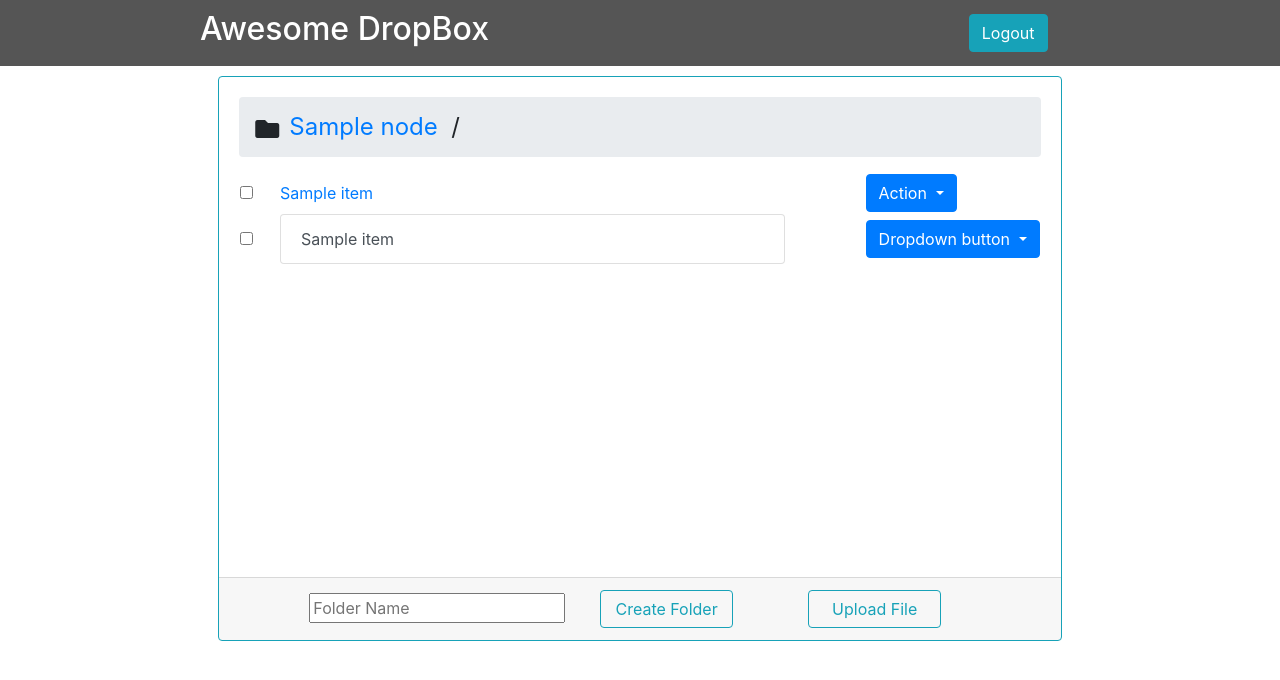
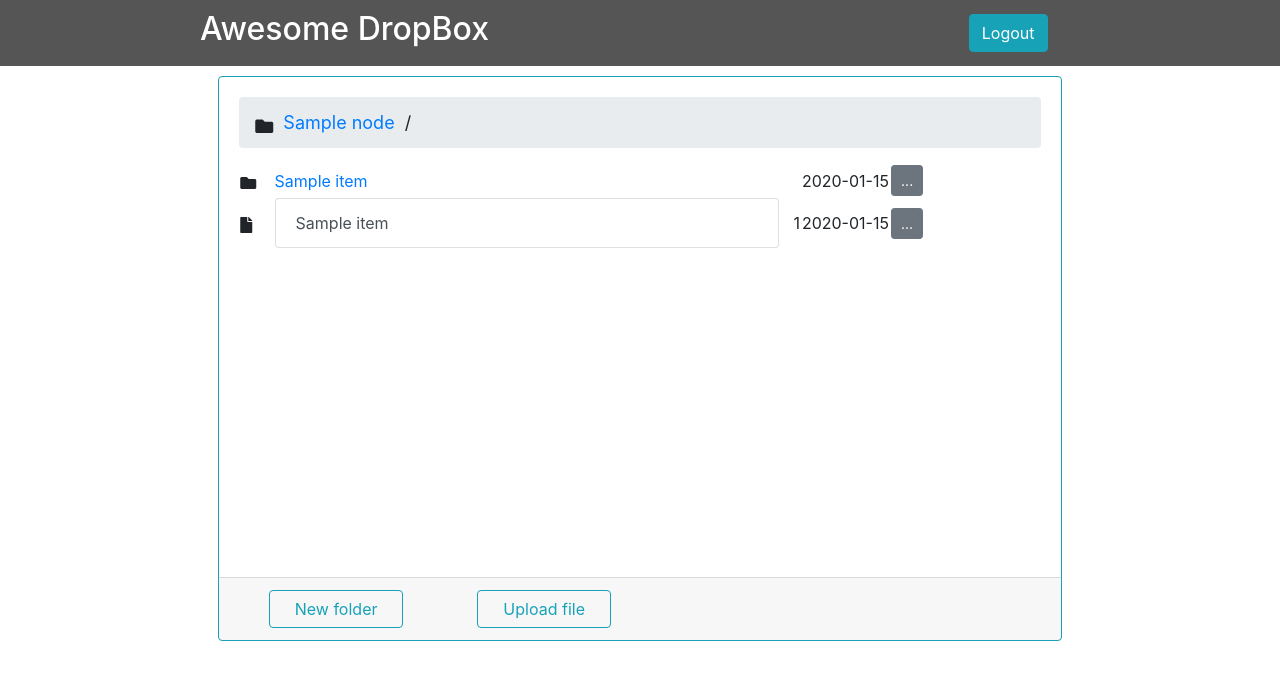
Before and after one commit to jang211/jangbox, a Python web app: template templates/home.html in a window 1280 px wide. Shown: the top 680 px of the page. Run offline with Jinja, Linux system fonts and the light colour scheme; the template is opened without the code that fills it: most values are stand-ins (such as "Sample title", 1, 10 or a date in 2020); some libraries are stand-ins or nearby versions.

Commit message:
modified

```diff
--- a/static/css/main.css
+++ b/static/css/main.css
@@ -68,10 +68,14 @@ content: none; }
 color: #455a64; }
 
 .breadcrumb-fontsize {
-    font-size: 24px;
+    font-size: 18px;
 }
 
 .btn-padding {
     margin-left: 30px;
     margin-right: 40px
 }
+
+td.right {
+  text-align: right;
+}
--- a/templates/home.html
+++ b/templates/home.html
@@ -50,26 +50,29 @@
                         {% for item in folderitems %}
                           <tr>
                           <td width="5%">
-                            {% if item != '..'%}
-                            <input type="checkbox" id="{{ item }}" name="{{ item }}" value="" >
+                            {% if item.name != '..'%}
+                              <i class="fa fa-folder" style="margin-right: 10px; margin-top: 8px"></i>
                             {% endif %}
                           </td>
-                          <td width="64%">
-                            <a href="javascript:gotoSub('{{ item }}');"  class="">
-                              {{ item }}
+                          <td width="74%">
+                            <a href="javascript:gotoSub('{{ item.name}}');"  class="">
+                              {{ item.name }}
                             </a>
                           </td>
-                          <td width="10%"></td>
-                          <td width="19%">
+                          <td width="3%" class="right"></td>
+                          <td width="10%" class="right">{{ item.cdate }}</td>
+                          <td width="8%" class="right">
+                            {% if item.name != '..'%}
                             <div class="dropdown">
-                            <button type="button" class="btn btn-primary dropdown-toggle" data-toggle="dropdown">
-                              Action
+                              <button type="button" class="btn btn-secondary btn-sm dropdown-toggle-split" data-toggle="dropdown">
+                                ...
                               </button>
                               <div class="dropdown-menu">
-                              <a class="dropdown-item" href="#">Download</a>
-                              <a class="dropdown-item" href="#">Delete</a>
+                                <a class="dropdown-item" href="javascript:download({{ item.name }})">Download</a>
+                                <a class="dropdown-item" href="javascript:delItem('{{ item.name }}')">Delete</a>
                               </div>
                             </div>
+                            {% endif %}
                           </td>
                         </tr>
                         {% endfor %}
@@ -77,25 +80,25 @@
                         {% for item in fileitems %}
                           <tr>
                             <td>
-                              {% if item != '..'%}
-                              <input type="checkbox" id="{{ item }}" name="{{ item }}" value="" >
+                              {% if item.name != '..'%}
+                                <i class="fa fa-file" style="margin-right: 10px; margin-top: 8px"></i>
                               {% endif %}
                             </td>
                             <td>
-                              <a href="javascript:gotoSub('{{ item }}');"  class="list-group-item list-group-item-action">
-                                {{ item }}
+                              <a href="javascript:gotoSub('{{ item.name }}');"  class="list-group-item list-group-item-action">
+                                {{ item.name }}
                               </a>
                             </td>
-                            <td></td>
+                            <td width="3%" class="right">{{ item.size }}</td>
+                            <td width="13%" class="right">{{ item.cdate }}</td>
                             <td>
                               <div class="dropdown">
-                              <button type="button" class="btn btn-primary dropdown-toggle" data-toggle="dropdown">
-                                Dropdown button
+                              <button type="button" class="btn btn-secondary btn-sm dropdown-toggle-split" data-toggle="dropdown">
+                                ...
                               </button>
                               <div class="dropdown-menu">
-                                <a class="dropdown-item" href="#">Link 1</a>
-                                <a class="dropdown-item" href="#">Link 2</a>
-                                <a class="dropdown-item" href="#">Link 3</a>
+                                <a class="dropdown-item" href="javascript:download({{ item.name }})">Download</a>
+                                <a class="dropdown-item" href="javascript:delItem('{{ item.name }}')">Delete</a>
                               </div>
                             </div>
                             </td>
@@ -107,19 +110,47 @@
                     </div>
                 </div>
                 <div class="card-footer">
-                    <form action="/" method="post">
+
+                        <button class="btn btn-outline-info col-sm-2 btn-padding" name="creatfolder"  data-toggle="modal" data-target="#myModal">New folder</button>
+                        <a class="btn btn-outline-info col-sm-2 btn-padding" href="javascript:pressUpBtn();" role="button">Upload file</a>
+
+
+                </div>
+
+                <!-- The Modal -->
+                <div class="modal" id="myModal">
+                  <div class="modal-dialog">
+                    <div class="modal-content">
+                      <form action="/" class="form" method="POST">
+                        <!-- Modal Header -->
+                        <div class="modal-header">
+                            <h4 class="modal-title">Create new folder</h4>
+                            <button type="button" class="close" data-dismiss="modal">&times;</button>
+                        </div>
+
+                        <!-- Modal body -->
+                        <div class="modal-body">
                           <input type="hidden" name="path" value="{{ path }}">
-                        <input type="text" name="folder" style="margin-left: 70px" placeholder="Folder Name" required>
-                        <button type="submit" class="btn btn-outline-info col-sm-2 btn-padding" name="creatfolder" >Create Folder</button>
-                        <a class="btn btn-outline-info col-sm-2 btn-padding" href="javascript:pressUpBtn();" role="button">Upload File</a>
+                          <input type="text" class="form-control" name="folder" placeholder="Folder name" required>
+                        </div>
 
+                        <!-- Modal footer -->
+                        <div class="modal-footer">
+                          <button type="button" class="btn btn-success" data-dismiss="modal" onclick="onCreate();">Create</button>
+                        </div>
                       </form>
+                    </div>
+                  </div>
                 </div>
             </div>
         </div>
     </div>
 
     <script type="text/javascript">
+      function onCreate() {
+        if ($('input[name=folder]').val() != '')
+          document.forms[0].submit();
+      }
 
       function gotoSub(folder) {
         var path = $('input[name=path]').val();
@@ -134,6 +165,24 @@
               url = '/?path=' + folder;
           else
               url = '/?path=' + path + '/' + folder;
+        }
+
+        location.href = url;
+      }
+
+      function delItem(fname) {
+        var path = $('input[name=path]').val();
+        var url = '';
+
+        if (fname == '..') {
+          path = path.substring(0, path.lastIndexOf('/'));
+          url = '/delete?path=' + path;
+        }
+        else {
+          if (path == '')
+              url = '/delete?path=' + fname;
+          else
+              url = '/delete?path=' + path + '/' + fname;
         }
 
         location.href = url;
```
Also changed, not shown: main.py (+34 -42 lines), 1 other file. Lines whose indentation alone changed are shown as unchanged.
